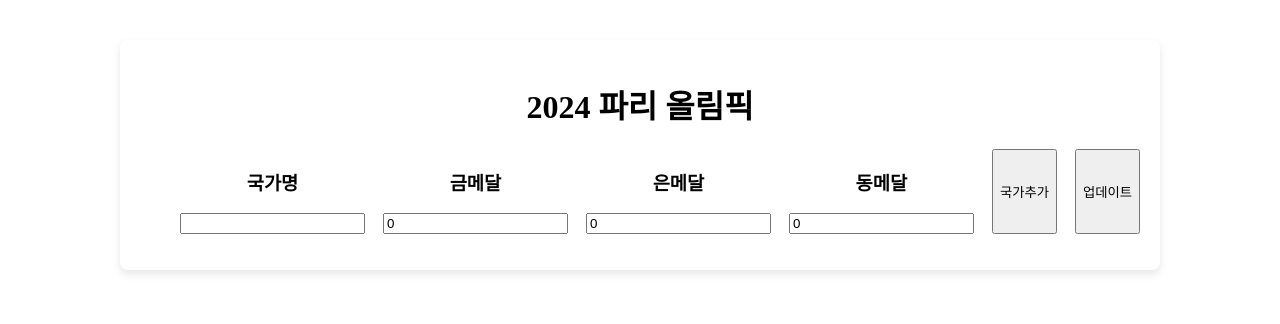
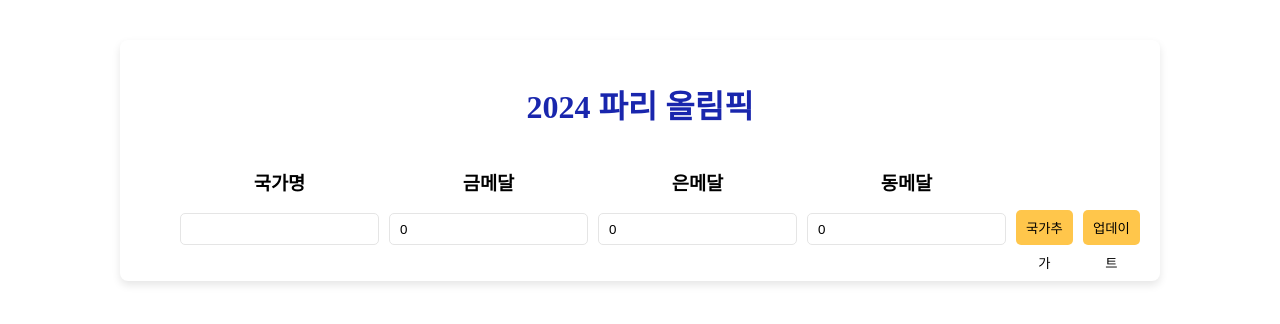
Before and after one commit to duddlfkd02/olympic_react, a React (Vite) app: page / in a window 1280 px wide. Shown: the top 324 px of the page. Built offline with nearby package versions, Linux system fonts and the light colour scheme.

Commit message:
update: css 수정작업

```diff
--- a/src/App.css
+++ b/src/App.css
@@ -8,16 +8,52 @@
   text-align: center;
 }
 
+h1 {
+  color: #1926ad;
+}
+
+input {
+  height: 30px;
+  border-radius: 5px;
+  padding: 0 10px;
+  border: 1px solid #e5e5e5;
+}
+
+button {
+  width: 120px;
+  height: 35px;
+  line-height: 35px;
+  border: none;
+  outline: none;
+  border-radius: 5px;
+  background: #ffc64b;
+  cursor: pointer;
+}
+
 .list-box {
   display: flex;
   justify-content: space-between;
+  align-items: end;
   gap: 10px;
   list-style: none;
 }
 
 .medal-result {
   display: flex;
-  gap: 20%;
   align-items: center;
   list-style: none;
+  padding-left: 0;
 }
+
+.medal-result-list {
+  display: flex;
+  justify-content: space-between;
+  align-items: center;
+  width: 100%;
+  text-align: center;
+  font-size: 14px;
+}
+
+.medal-result-list > p {
+  width: calc(100% / 4);
+}
```
